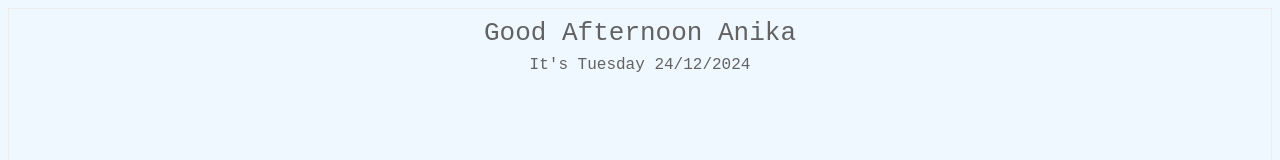
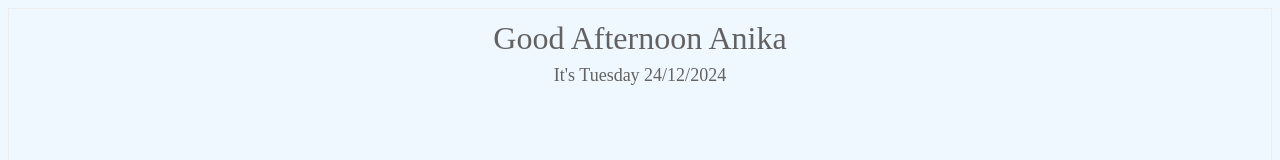
Before and after one commit to Saint-Bliss/Greeting, a plain HTML site: page index.html in a window 1280 px wide. Shown: the top 160 px of the page. Drawn offline with Linux system fonts and the light colour scheme.

Commit message:
Update index.html

```diff
--- a/index.html
+++ b/index.html
@@ -3,7 +3,7 @@
     <title>Greeting Message</title>
     <style>
 #lbl {
-    font-family: monospace;
+    font-family: sansita;
     font-size: xx-large;
     color: #626262;
     padding: 5px;
```
